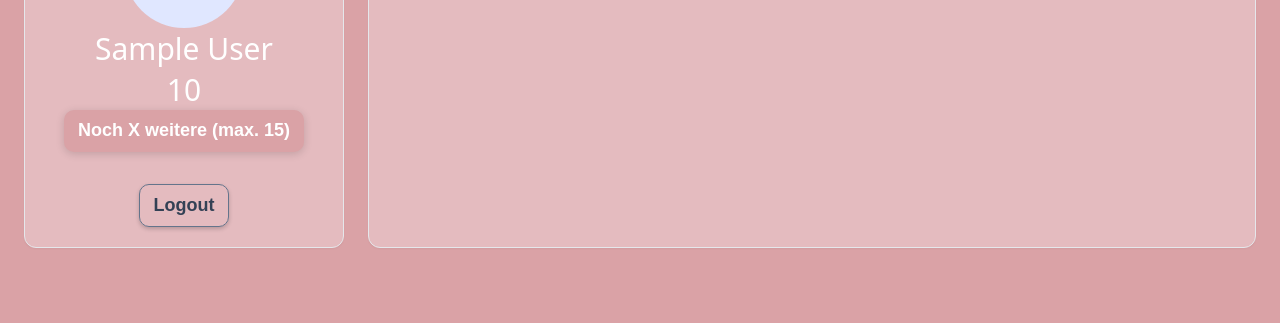
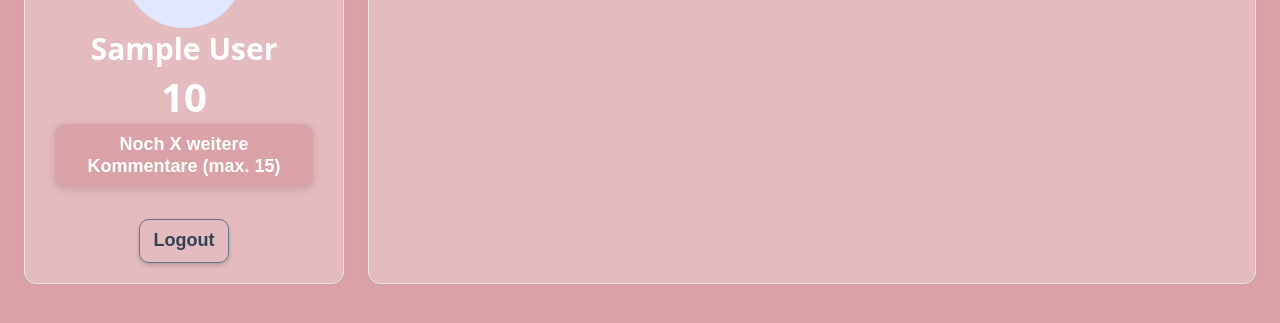
Before and after one commit to Fiorentoni/Social-Scoring-Experimente, a Python web app: template templates/index.html in a window 1280 px wide. Shown: the part 173-496 px from the top of the page. Run offline with Jinja, Linux system fonts and the light colour scheme; the template is opened without the code that fills it: most values are stand-ins (such as "Sample title", 1, 10 or a date in 2020).

Commit message:
user score will now also update, removed vote log and button for admin

```diff
--- a/templates/index.html
+++ b/templates/index.html
@@ -252,10 +252,12 @@
           <img id="userAvatarImg" alt="Avatar">
           <span id="userInitials">DU</span>
         </div>
-        <span style="font-size: 30px" id="userName">{{ display_name }}</span>
-        <span style="font-size: 30px" id="userScore">{{ user_score }}</span>
+        <span style="font-size: 30px; font-weight: bold;" id="userName">{{ display_name }}</span>
+        <span style="font-size: 40px; font-weight: bold" id="userScore">{% if user_score == 0 %}{% else %}{{ user_score }}{% endif %}</span>
         <div id="votesContainer"></div>
-        <button class="btn btn-send" id="moreVotesButton" onclick="showNextVotes()">Noch X weitere (max. 15)</button>
+        {% if display_name != "Admin" %}
+          <button class="btn btn-send" id="moreVotesButton" onclick="showNextVotes()">Noch X weitere Kommentare (max. 15)</button>
+        {% endif %}
           <p></p>
         <button class="btn btn-cancel" id="logoutButton" onclick="location.href='/logout';">Logout</button>
       </div>
@@ -392,6 +394,10 @@
         // ... sonst nur disabled Buttons anzeigen
             // TODO auch inaktive Buttons nach Operation disablen!
         else {
+            // Update ownScore
+            const ownScore = document.getElementById('userScore');
+            ownScore.textContent = person.score;
+
             const btnPlus = document.createElement('button');
             btnPlus.className = 'btn btn-plus btn-greyed';
             btnPlus.textContent = '+';
@@ -502,8 +508,14 @@
         remainingVotes = length - lastIndex-1;
         if (remainingVotes < 0) remainingVotes = 0;
         const button = document.getElementById('moreVotesButton');
-        button.textContent = `Noch ${remainingVotes} weitere (max. 15)`;
-
+        if (button !== null) {
+            if (remainingVotes > 0) {
+                button.textContent = `Noch ${remainingVotes} weitere Kommentare (max. 15)`;
+            }
+            else {
+                button.textContent = 'Zurück (keine weiteren Kommentare)'
+            }
+        }
         totalHtml += '</ul>';
         const votesContainer = document.getElementById('votesContainer');
         votesContainer.innerHTML = "";
```
